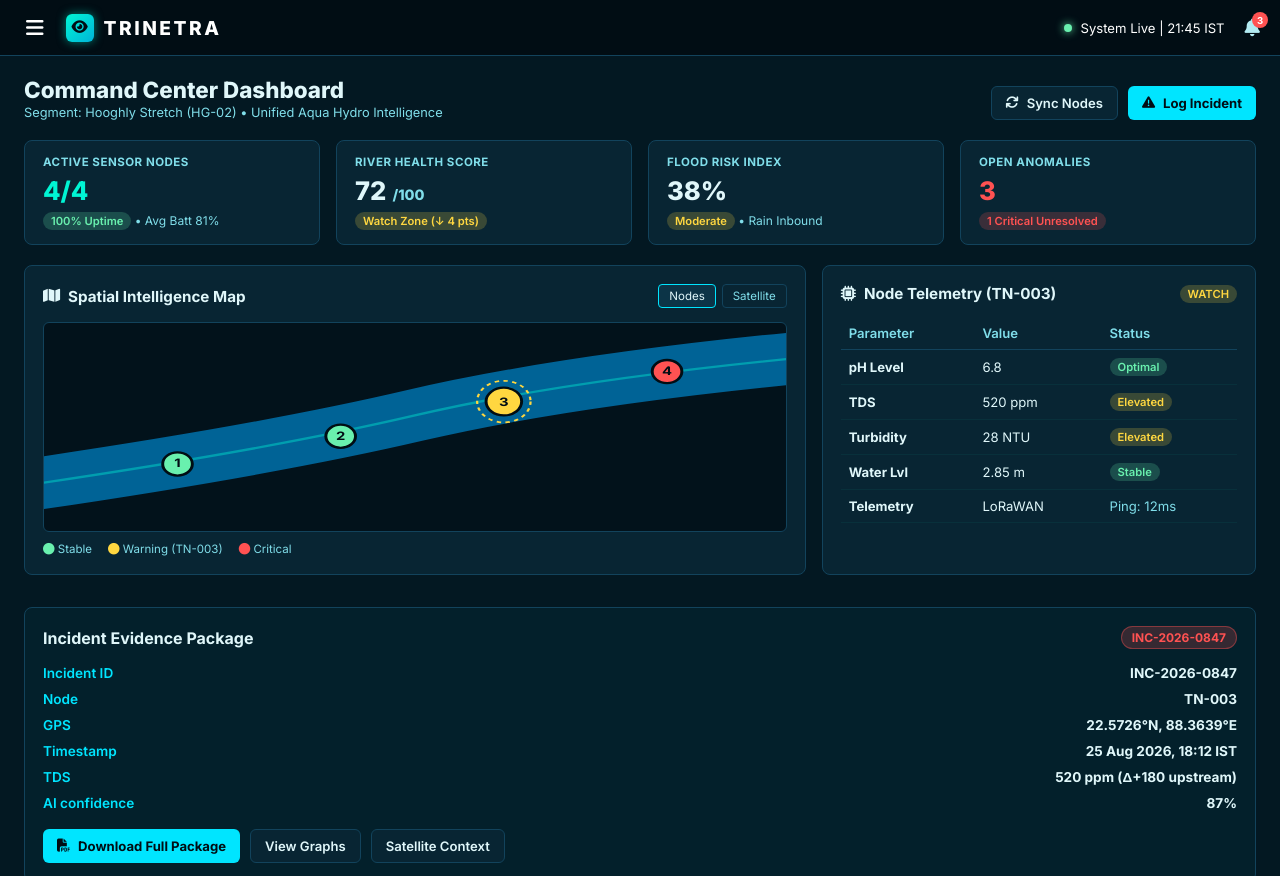
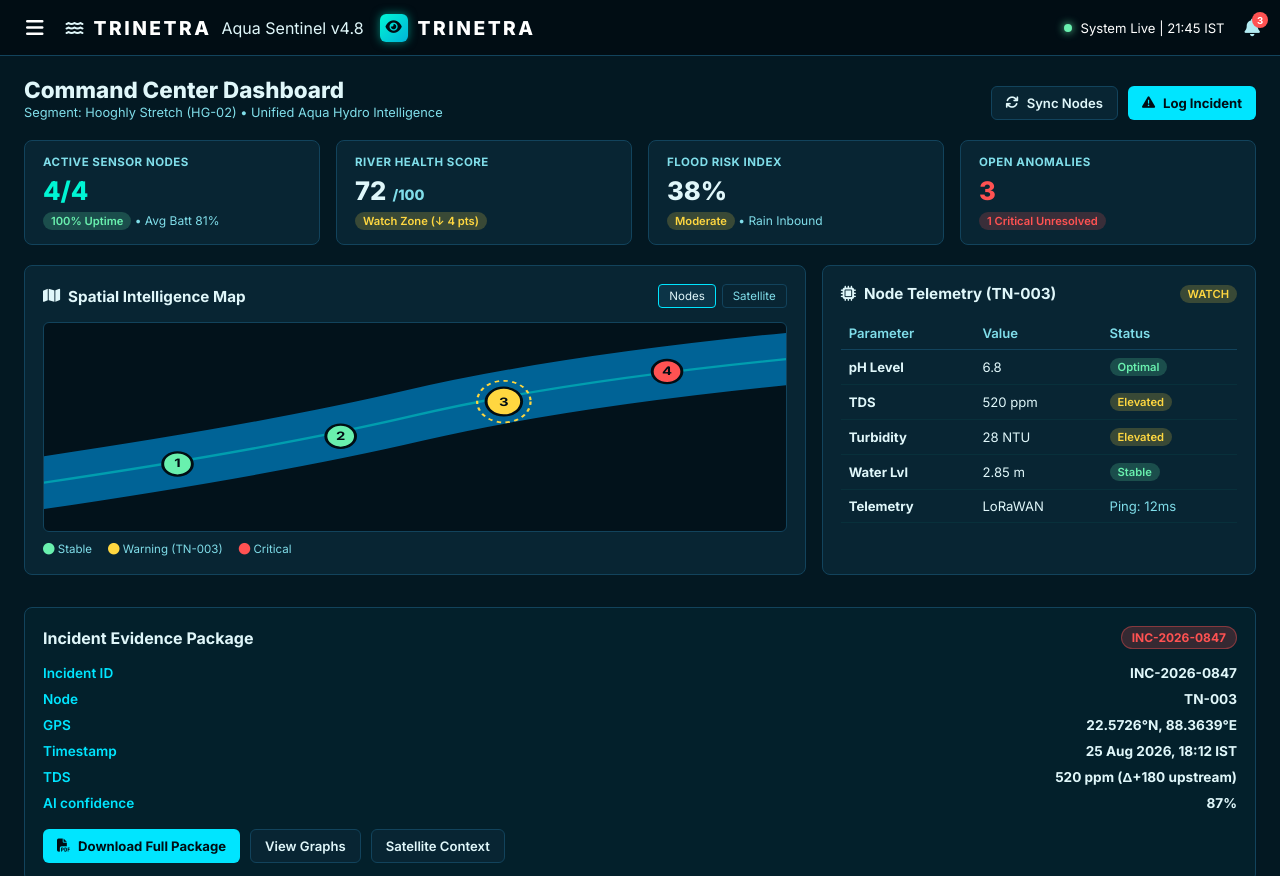
Before and after one commit to Death873/Trinetra, a plain HTML site: page index.html in a window 1280 px wide. Shown: the top 876 px of the page. Drawn offline with Linux system fonts and the light colour scheme.

Commit message:
Main File

```diff
--- a/index.html
+++ b/index.html
@@ -3,7 +3,7 @@
 <head>
     <meta charset="UTF-8">
     <meta name="viewport" content="width=device-width, initial-scale=1.0">
-    <title>TRINETRA -Host River Intelligence</title>
+    <title>TRINETRA - Host River Intelligence</title>
     <!-- Google Fonts & FontAwesome -->
     <link href="https://fonts.googleapis.com/css2?family=Inter:wght@300;400;500;600;700;800&family=Roboto+Mono:wght@400;500;700&family=Open+Sans:wght@400;600;700&display=swap" rel="stylesheet">
     <link rel="stylesheet" href="https://cdnjs.cloudflare.com/ajax/libs/font-awesome/6.4.0/css/all.min.css">
@@ -254,6 +254,11 @@
     <header class="navbar">
         <div class="nav-left">
             <button class="hamburger-btn" onclick="toggleDrawer()"><i class="fas fa-bars"></i></button>
+               <div class="nav-brand">
+                <i class="fas fa-water nav-brand-logo"></i>
+                <h1>TRINETRA</h1>
+                <span class="portal-badge">Aqua Sentinel v4.8</span>
+            </div>
             <div class="nav-brand" onclick="switchPage('dashboard')">
                 <div class="brand-logo"><i class="fas fa-eye" style="color: #010d14; font-size: 0.9rem;"></i></div>
                 <h1>TRINETRA</h1>
```
